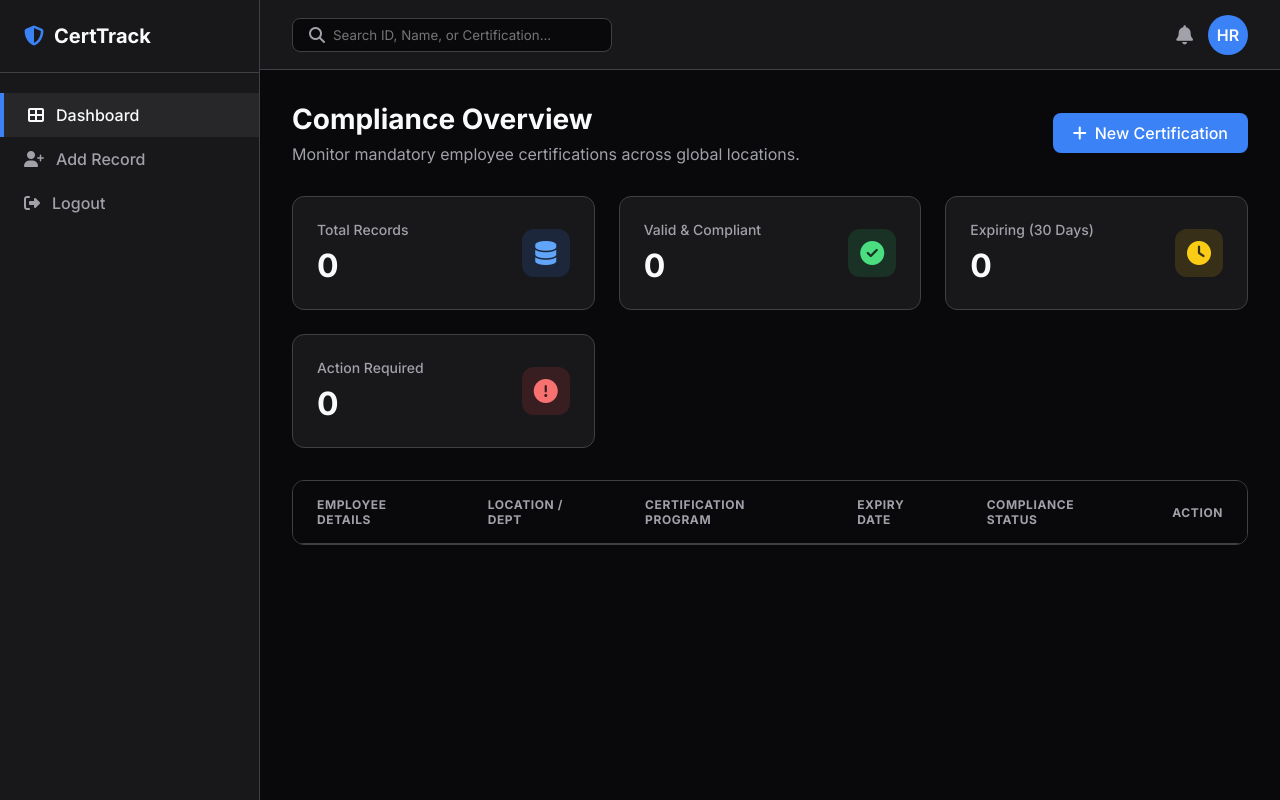
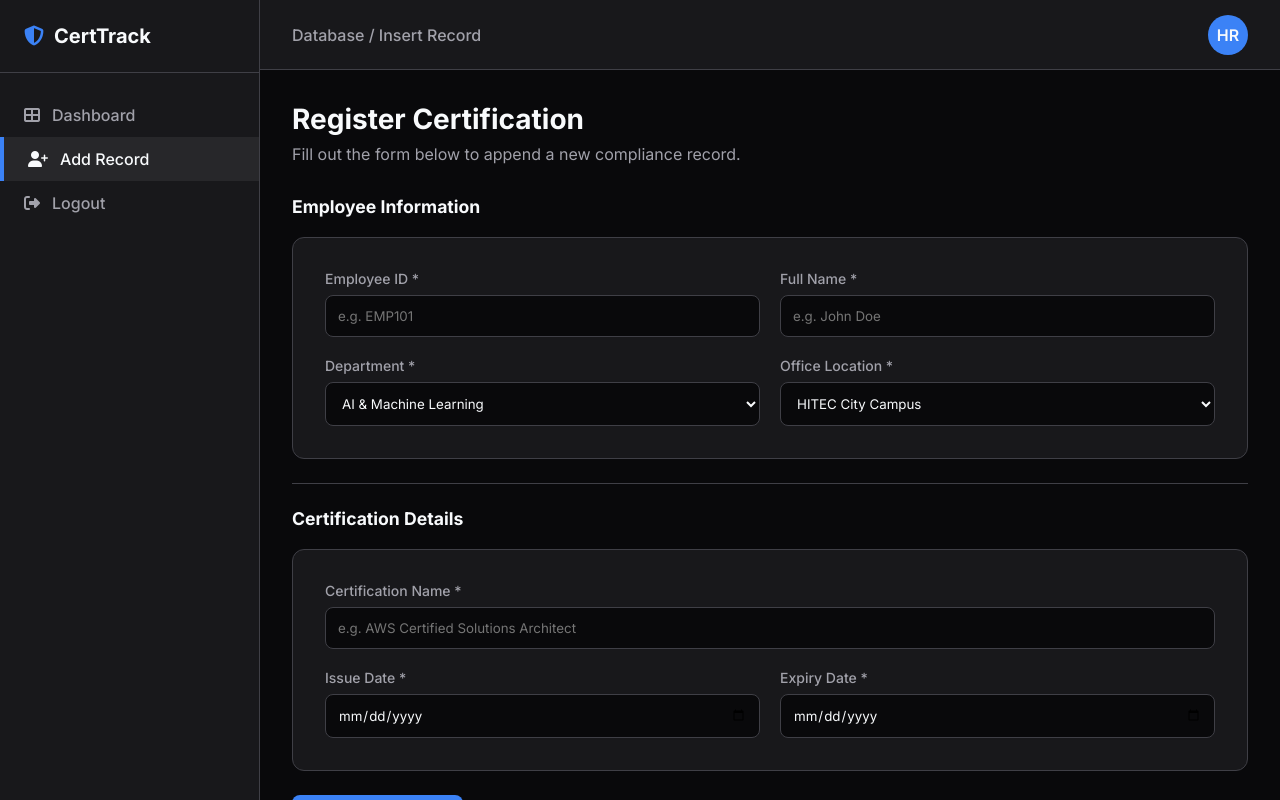
Before and after one commit to Venkatansu784/cert-tracker-dbms, a website: page dashboard.html in a window 1280 px wide. Drawn offline with Linux system fonts and the light colour scheme; no server answers.

Commit message:
Update form handling, dashboard, and date validation

```diff
--- a/dashboard.html
+++ b/dashboard.html
@@ -3,7 +3,7 @@
 <head>
     <meta charset="UTF-8">
     <meta name="viewport" content="width=device-width, initial-scale=1.0">
-    <title>Dashboard - HR Compliance</title>
+    <title>Add Record - HR Compliance</title>
     <link rel="stylesheet" href="https://cdnjs.cloudflare.com/ajax/libs/font-awesome/6.4.0/css/all.min.css">
     <link rel="stylesheet" href="styles.css">
 </head>
@@ -13,20 +13,16 @@
             <i class="fas fa-shield-alt" style="color: var(--primary);"></i> CertTrack
         </div>
         <nav class="sidebar-nav">
-            <a href="dashboard.html" class="nav-item active"><i class="fas fa-th-large"></i> Dashboard</a>
-            <a href="employee-forms.html" class="nav-item"><i class="fas fa-user-plus"></i> Add Record</a>
+            <a href="dashboard.html" class="nav-item"><i class="fas fa-th-large"></i> Dashboard</a>
+            <a href="employee-forms.html" class="nav-item active"><i class="fas fa-user-plus"></i> Add Record</a>
             <a href="index.html" class="nav-item" style="margin-top: auto;"><i class="fas fa-sign-out-alt"></i> Logout</a>
         </nav>
     </aside>
 
     <div class="main-wrapper">
         <header class="topbar">
-            <div class="search-bar">
-                <i class="fas fa-search" style="color: var(--text-muted);"></i>
-                <input type="text" id="searchInput" placeholder="Search ID, Name, or Certification...">
-            </div>
+            <div style="font-weight: 500; color: var(--text-muted);">Database / Insert Record</div>
             <div style="display: flex; align-items: center; gap: 15px;">
-                <i class="fas fa-bell" style="color: var(--text-muted); cursor: pointer; font-size: 1.2rem;"></i>
                 <div style="width: 40px; height: 40px; border-radius: 50%; background: var(--primary); display: flex; align-items: center; justify-content: center; font-weight: 600;">HR</div>
             </div>
         </header>
@@ -34,60 +30,64 @@
         <main class="content">
             <div class="page-header">
                 <div>
-                    <h1 style="font-size: 1.75rem; margin-bottom: 8px;">Compliance Overview</h1>
-                    <p style="color: var(--text-muted);">Monitor mandatory employee certifications across global locations.</p>
-                </div>
-                <a href="employee-forms.html" class="btn-primary">
-                    <i class="fas fa-plus"></i> New Certification
-                </a>
-            </div>
-
-            <div class="stats-grid">
-                <div class="stat-card">
-                    <div class="stat-info">
-                        <h3>Total Records</h3>
-                        <div class="value" id="stat-total">0</div>
-                    </div>
-                    <div class="stat-icon icon-blue"><i class="fas fa-database"></i></div>
-                </div>
-                <div class="stat-card">
-                    <div class="stat-info">
-                        <h3>Valid & Compliant</h3>
-                        <div class="value" id="stat-valid">0</div>
-                    </div>
-                    <div class="stat-icon icon-green"><i class="fas fa-check-circle"></i></div>
-                </div>
-                <div class="stat-card">
-                    <div class="stat-info">
-                        <h3>Expiring (30 Days)</h3>
-                        <div class="value" id="stat-warning">0</div>
-                    </div>
-                    <div class="stat-icon icon-yellow"><i class="fas fa-clock"></i></div>
-                </div>
-                <div class="stat-card">
-                    <div class="stat-info">
-                        <h3>Action Required</h3>
-                        <div class="value" id="stat-expired">0</div>
-                    </div>
-                    <div class="stat-icon icon-red"><i class="fas fa-exclamation-circle"></i></div>
+                    <h1 style="font-size: 1.75rem; margin-bottom: 8px;">Register Certification</h1>
+                    <p style="color: var(--text-muted);">Fill out the form below to append a new compliance record.</p>
                 </div>
             </div>
 
-            <div class="table-container">
-                <table>
-                    <thead>
-                        <tr>
-                            <th>Employee Details</th>
-                            <th>Location / Dept</th>
-                            <th>Certification Program</th>
-                            <th>Expiry Date</th>
-                            <th>Compliance Status</th>
-                            <th>Action</th>
-                        </tr>
-                    </thead>
-                    <tbody id="certTableBody">
-                    </tbody>
-                </table>
+            <div class="card">
+                <form id="recordForm">
+                    <h3 style="margin-bottom: 20px; font-size: 1.1rem; color: var(--text-main);">Employee Information</h3>
+                    <div class="form-grid" style="display: grid; grid-template-columns: 1fr 1fr; gap: 20px; margin-bottom: 24px;">
+                        <div class="form-group">
+                            <label>Employee ID *</label>
+                            <input type="text" id="empId" required placeholder="e.g. EMP101">
+                        </div>
+                        <div class="form-group">
+                            <label>Full Name *</label>
+                            <input type="text" id="empName" required placeholder="e.g. John Doe">
+                        </div>
+                        <div class="form-group">
+                            <label>Department *</label>
+                            <select id="empDept" required>
+                                <option value="AI & Machine Learning">AI & Machine Learning</option>
+                                <option value="Software Engineering">Software Engineering</option>
+                                <option value="Cyber Security">Cyber Security</option>
+                                <option value="Human Resources">Human Resources</option>
+                            </select>
+                        </div>
+                        <div class="form-group">
+                            <label>Office Location *</label>
+                            <select id="empLoc" required>
+                                <option value="HITEC City Campus">HITEC City Campus</option>
+                                <option value="Gachibowli Phase 2">Gachibowli Phase 2</option>
+                                <option value="Financial District">Financial District</option>
+                            </select>
+                        </div>
+                    </div>
+
+                    <hr style="border: none; border-top: 1px solid var(--border); margin: 24px 0;">
+
+                    <h3 style="margin-bottom: 20px; font-size: 1.1rem; color: var(--text-main);">Certification Details</h3>
+                    <div class="form-grid" style="display: grid; grid-template-columns: 1fr 1fr; gap: 20px; margin-bottom: 24px;">
+                        <div class="form-group" style="grid-column: span 2;">
+                            <label>Certification Name *</label>
+                            <input type="text" id="certName" required placeholder="e.g. AWS Certified Solutions Architect">
+                        </div>
+                        <div class="form-group">
+                            <label>Issue Date *</label>
+                            <input type="date" id="issueDate" required>
+                        </div>
+                        <div class="form-group">
+                            <label>Expiry Date *</label>
+                            <input type="date" id="expiryDate" required>
+                        </div>
+                    </div>
+
+                    <button type="submit" class="btn-primary">
+                        <i class="fas fa-save"></i> Save to Database
+                    </button>
+                </form>
             </div>
         </main>
     </div>
```
